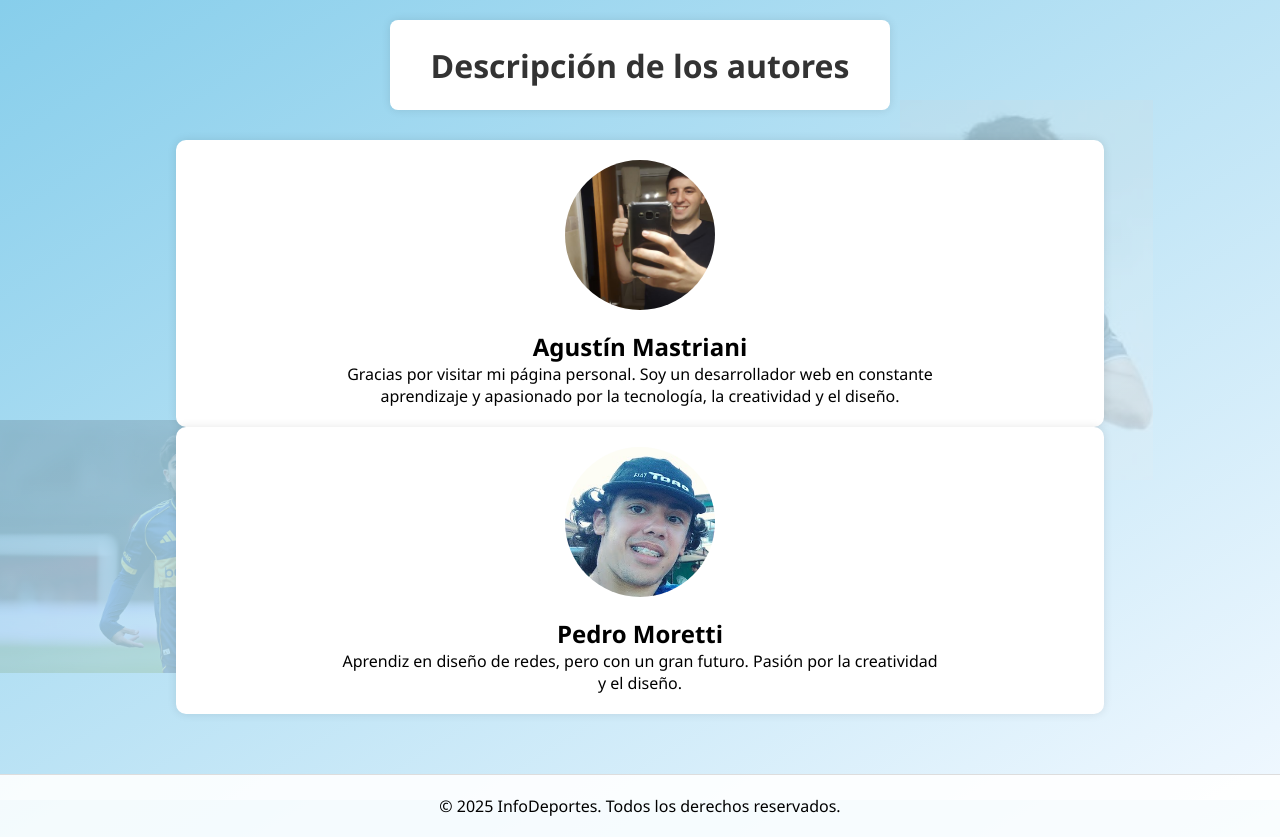
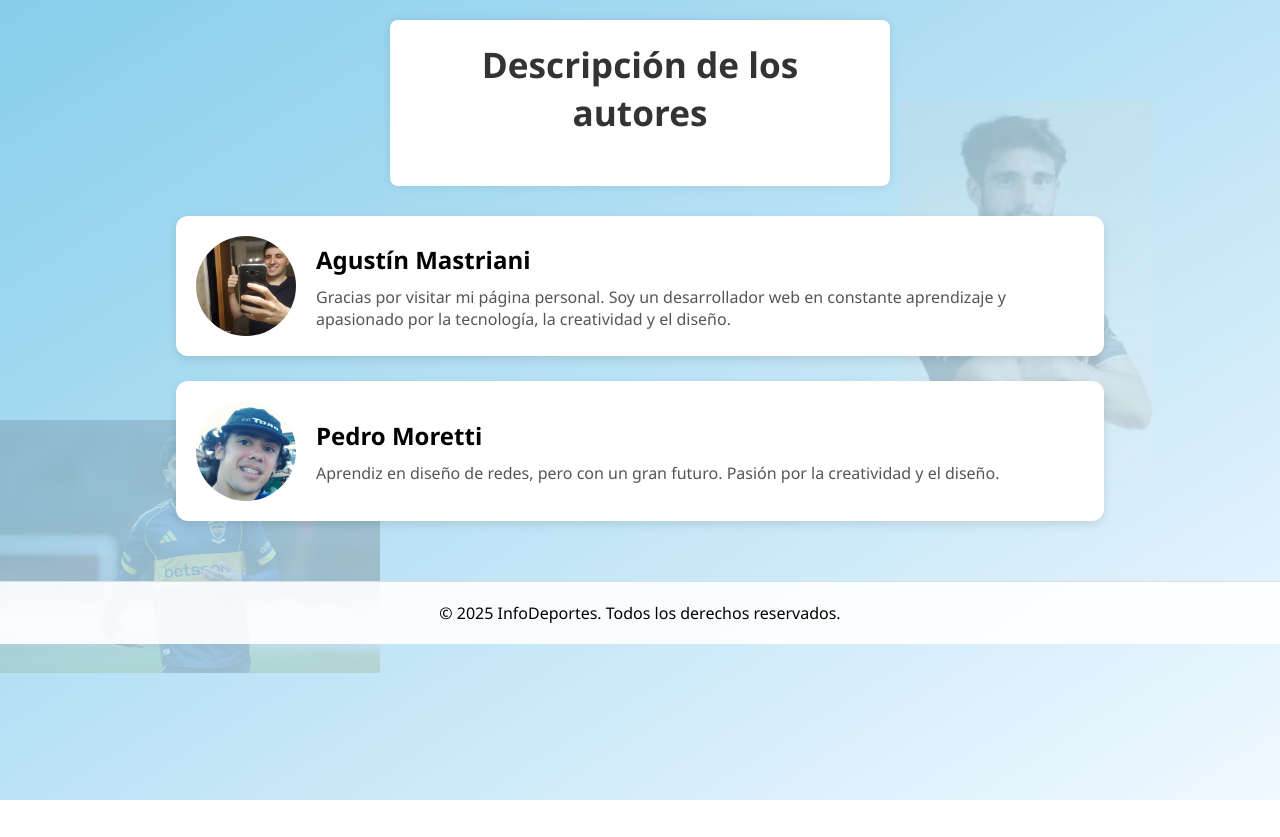
Before and after one commit to 17ust9n/infodeportes, a Django app: page /acerca/ in a window 1280 px wide. After the commit the page ends 800 px from the top, so only its background shows below. Run offline with Django 5.2, Linux system fonts and the light colour scheme.

Commit message:
Mejoras al proyecto pt 2

```diff
--- a/appdeportes/templates/acerca.html
+++ b/appdeportes/templates/acerca.html
@@ -1,26 +1,99 @@
 {% extends 'base.html' %}
 
-{% block title %}Acerca de mí{% endblock %}
+{% block title %}Acerca de nosotros{% endblock %}
 
 {% block content %}
+
+<style>
+/* --- Estilos generales --- */
+
+.titulo {
+  text-align: center;
+  font-size: 2.2rem;
+  margin-bottom: 30px;
+  color: #333;
+}
+
+.authors {
+  display: flex;
+  flex-direction: column;
+  align-items: center;
+  gap: 25px;
+  width: 100%;
+}
+
+/* Contenedor horizontal imagen + texto */
+.author {
+  display: flex;
+  align-items: center;
+  background: #ffffff;
+  border-radius: 12px;
+  padding: 20px;
+  width: 80%;
+  gap: 20px;
+  box-shadow: 0 4px 10px rgba(0,0,0,0.1);
+}
+
+/* Imagenes redondas y pequeñas */
+.author-image {
+  width: 100px;
+  height: 100px;
+  object-fit: cover;
+  border-radius: 50%;  /* Redondas */
+}
+
+/* Texto */
+.author-info {
+  flex: 1;
+}
+
+.author-info h2 {
+  margin-bottom: 10px;
+  font-size: 1.5rem;
+}
+
+.author-info p {
+  color: #555;
+}
+
+/* Modo responsivo */
+@media (max-width: 768px) {
+  .author {
+    flex-direction: column;
+    text-align: center;
+  }
+}
+</style>
+
+
 <header>
-  <h1 class="titulo">Descripción de los autores</h1>
+    <h1 class="titulo">Descripción de los autores</h1>
 </header>
 
-  <div class="about-container">
-    <img src="/media/Agustin.jpg" alt="Foto de Agustin" class="about-image">
-    <div class="about-text">
-        <h2>Agustín Mastriani</h2>
-        <p> Gracias por visitar mi página personal. Soy un desarrollador web en constante aprendizaje y apasionado por la tecnología, la creatividad y el diseño. </p>
-    </div>
-</div>
-<div class="about-container">
-  <img src="/media/Pepo.jpg" alt="Foto de Pepo" class="about-image">
-  <div class="about-text">
-      <h2>Pedro Moretti</h2>
-        <p>Aprendiz en diseño de redes, pero con un gran futuro. Pasión por la creatividad y el diseño. </p>
-  </div>
-</div>
+<section class="authors">
 
+    <article class="author">
+        <img src="/media/Agustin.jpg" alt="Foto de Agustín Mastriani"
+             class="author-image">
+        <div class="author-info">
+            <h2>Agustín Mastriani</h2>
+            <p>
+                Gracias por visitar mi página personal. Soy un desarrollador web en constante aprendizaje y apasionado por la tecnología, la creatividad y el diseño.
+            </p>
+        </div>
+    </article>
+
+    <article class="author">
+        <img src="/media/Pepo.jpg" alt="Foto de Pedro Moretti"
+             class="author-image">
+        <div class="author-info">
+            <h2>Pedro Moretti</h2>
+            <p>
+                Aprendiz en diseño de redes, pero con un gran futuro. Pasión por la creatividad y el diseño.
+            </p>
+        </div>
+    </article>
+
+</section>
 
 {% endblock %}
```
Also changed, not shown: db.sqlite3.
